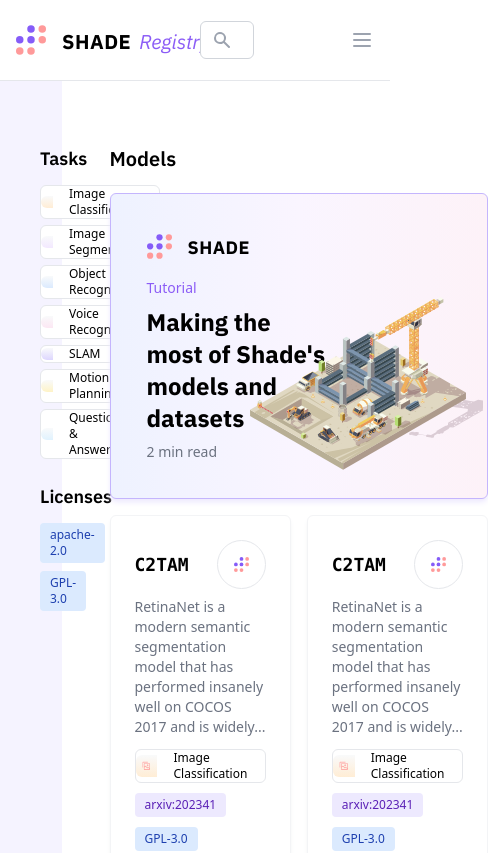
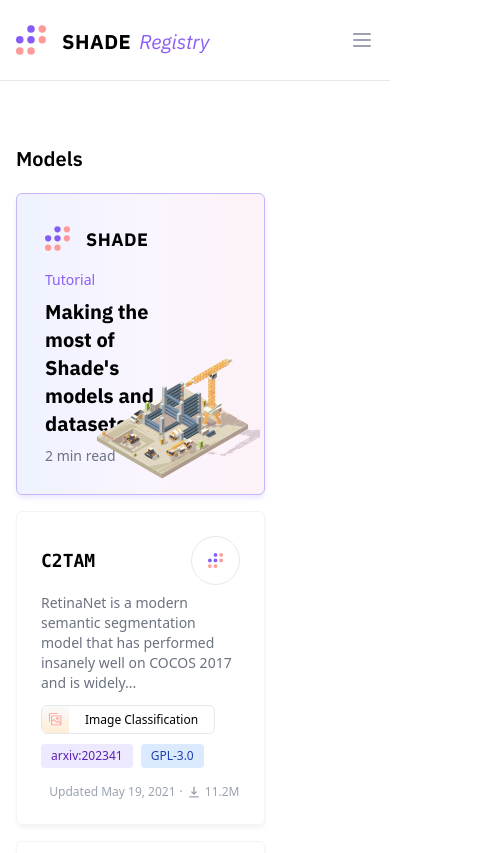
Before and after one commit to bfan1256/shade-registry, a Next.js app: page / in a window 390 px wide. Shown: the top 853 px of the page, 488 px wide, since content can reach past the window. Built offline with nearby package versions, Linux system fonts and the light colour scheme.

Commit message:
update mobile optimization for all pages

```diff
--- a/components/home/ModelCard.tsx
+++ b/components/home/ModelCard.tsx
@@ -1,3 +1,4 @@
+import { DownloadIcon } from '@heroicons/react/solid';
 import Image from 'next/image'
 import Labels from '../model/Labels';
 
@@ -31,7 +32,7 @@
             <div className="text-gray-400 mt-4 space-x-1 text-xs flex justify-end items-center">
                 <p>Updated May 19, 2021</p>
                 <p>·</p>
-                <p>Downloaded 11.2M</p>
+                <p className="flex items-center"><DownloadIcon className='w-3.5 h-3.5 mr-1' /> 11.2M</p>
             </div>
         </div>
     );
--- a/components/home/ModelGrid.tsx
+++ b/components/home/ModelGrid.tsx
@@ -3,8 +3,8 @@
 
 const ModelGrid = () => {
     return (
-        <div className="grid md:grid-cols-4 sm:grid-cols-3 gap-4">
-            <div className='col-span-2'>
+        <div className="grid 2xl:grid-cols-4 sm:grid-cols-2 xl:grid-cols-3 grid-cols-1 gap-4">
+            <div className='col-span-1 sm:col-span-2'>
                 <TutorialCard />
             </div>
             <div className='col-span-1'>
--- a/components/home/TutorialCard.tsx
+++ b/components/home/TutorialCard.tsx
@@ -7,7 +7,7 @@
             flex
             flex-col
             h-full
-            rounded-md relative border p-9
+            rounded-md relative border p-7 sm:p-9
             border-violet-300 bg-gradient-to-r from-indigo-50 via-purple-50 to-pink-50">
             <div className="flex-shrink-0 flex items-center">
                 <button className="items-center flex space-x-4">
@@ -22,13 +22,21 @@
             </div>
             <div className='space-y-2 mt-4 flex flex-col h-full'>
                 <p className='text-sm text-violet-500'>Tutorial</p>
-                <h1 className='text-2xl font-bold flex-1 w-3/5'>Making the most of Shade&apos;s models and datasets</h1>
+                <h1 className='text-xl sm:text-2xl font-bold flex-1 w-3/5'>Making the most of Shade&apos;s models and datasets</h1>
                 <p className='text-sm text-gray-500'>2 min read</p>
             </div>
-            <div className="absolute right-1 -bottom-5">
+            <div className="hidden sm:block absolute right-1 -bottom-5">
                 <Image
                     height={250}
                     width={250}
+                    src="/Construction.svg"
+                    alt="construction"
+                />
+            </div>
+            <div className="block sm:hidden absolute right-1 -bottom-5">
+                <Image
+                    height={175}
+                    width={175}
                     src="/Construction.svg"
                     alt="construction"
                 />
--- a/layouts/navbar/Navbar.tsx
+++ b/layouts/navbar/Navbar.tsx
@@ -11,7 +11,7 @@
       {({ open }) => (
         <>
           <div className="mx-auto px-2 py-2 sm:px-4 lg:px-8">
-            <div className="flex h-16">
+            <div className="flex justify-between sm:justify-auto h-16">
               <div className="flex px-2 lg:px-0">
                 <div className="flex-shrink-0 flex items-center">
                   <button onClick={() => router.push('/')} className="items-center flex space-x-2">
@@ -28,7 +28,7 @@
                   </button>
                 </div>
               </div>
-              <div className="flex-1 flex items-center justify-start px-2 lg:ml-6 lg:justify-start">
+              <div className="flex-1 xl:flex items-center justify-start px-2 lg:ml-6 lg:justify-start hidden">
                 <div className="max-w-lg w-full lg:max-w-md">
                   <label htmlFor="search" className="sr-only">
                     Search a
@@ -47,7 +47,7 @@
                   </div>
                 </div>
               </div>
-              <div className="flex-shrink-0 mr-20 flex items-center">
+              <div className="flex-shrink-0 xl:mr-20 flex items-center">
                 <div className="hidden lg:ml-6 lg:flex lg:space-x-8">
                   {/* Current: "border-indigo-500 text-gray-900", Default: "border-transparent text-gray-500 hover:border-gray-300 hover:text-gray-700" */}
                   <a
@@ -93,7 +93,7 @@
                   )}
                 </Disclosure.Button>
               </div>
-              <div className="hidden lg:ml-4 lg:flex lg:items-center">
+              <div className="hidden xl:ml-4 lg:flex lg:items-center">
                 <a
                   href="#"
                   className="border-transparent text-gray-500 hover:border-gray-300 hover:text-gray-700 inline-flex items-center px-1 pt-1 border-b-2 text-sm font-medium"
--- a/pages/index.tsx
+++ b/pages/index.tsx
@@ -15,12 +15,12 @@
       </Head>
 
       <main>
-        <div className='grid grid-cols-8 gap-12'>
-          <div className='col-span-2 space-y-6 pl-10 h-full min-h-screen bg-violet-50 py-16' id="sidebar">
+        <div className='grid grid-cols-1 grid-cols-8 gap-12'>
+          <div className='hidden sm:block col-span-2 space-y-6 pl-10 pr-10 2xl:pr-4 h-full min-h-screen bg-violet-50 py-16' id="sidebar">
             <FilterTasks />
             <FilterLicenses />
           </div>
-          <div className='col-span-6 py-16 pr-12'>
+          <div className='col-span-6 py-16 px-4 sm:px-0 sm:pr-12'>
             <div className="flex justify-between">
               <h1 className="font-semibold text-xl mb-5">Models</h1>
             </div>
--- a/pages/models/[id].tsx
+++ b/pages/models/[id].tsx
@@ -51,7 +51,7 @@
     return (
         <div>
             <div className="bg-violet-50 py-20">
-                <div className="container mx-auto flex items-center justify-between">
+                <div className="md:px-24 mx-auto px-6 flex sm:flex-row flex-col sm:items-center justify-between">
                     <div>
                         <div>
                             <h1 className="font-mono text-3xl font-semibold">C2TAM</h1>
@@ -61,10 +61,10 @@
                             sensors={sensors} licenses={licenses} limit={100} />
                         </div>
                     </div>
-                    <div className="space-x-3">
+                    <div className="flex items-center mt-5 lg:mt-0 flex-col space-y-2 w-full sm:w-auto lg:space-y-0 lg:flex-row lg:space-x-3">
                         <button
                             type="button"
-                            className="inline-flex items-center px-4 py-2 border border-transparent shadow-sm
+                            className="inline-flex w-full sm:w-auto items-center px-4 py-2 border border-transparent shadow-sm
                             text-base rounded-md text-white bg-violet-600 hover:bg-violet-700
                             focus:outline-none focus:ring-2 focus:ring-offset-2 focus:ring-violet-500"
                         >
@@ -73,7 +73,7 @@
                         </button>
                         <button
                             type="button"
-                            className="inline-flex items-center px-4 py-2 border border-transparent shadow-sm
+                            className="inline-flex w-full sm:w-auto items-center px-4 py-2 border border-transparent shadow-sm
                             text-base rounded-md text-white bg-gray-700 hover:bg-gray-800
                             focus:outline-none focus:ring-2 focus:ring-offset-2 focus:ring-gray-500"
                         >
@@ -94,25 +94,25 @@
                     </div>
                 </div>
             </div>
-            <div className="grid grid-cols-6 divide-x ">
-                <div className="col-span-4 py-16 max-w-4xl mx-auto">
+            <div className="grid px-6 md:px-24 xl:px-0 grid-cols-1 lg:grid-cols-6 lg:divide-x">
+                <div className="lg:col-span-4 py-16 xl:px-24 lg:pr-12">
                     <Markdown>
                         {text}
                     </Markdown>
                 </div>
-                <div className="col-span-2 divide-y">
-                    <div className="pl-10 pr-16 py-10 flex items-center space-x-4">
+                <div className="lg:col-span-2 divide-y order-first lg:order-last">
+                    <div className="lg:pl-10 xl:pr-16 py-10 flex xl:flex-row lg:flex-col xl:items-center space-x-4">
                         <div>
                             <h1 className="">Docker Pulls from Last Month</h1>
                             <h1 className="font-bold text-lg mt-1">125,000</h1>
                         </div>
-                        <div className="pt-4 flex-1">
+                        <div className="pt-4 flex-1 w-full">
                             <Sparklines data={generateRandomData()}>
                                 <SparklinesLine style={{strokeWidth: 1.5, stroke: '#7a3cd9', fill: 'none'}} />
                             </Sparklines>
                         </div>
                     </div>
-                    <div className="pl-10 pr-16 py-10">
+                    <div className="lg:pl-10 xl:pr-16 py-10">
                         <h1 className="font-bold text-lg mb-4">Getting Started with Docker Container in ROS2</h1>
                         <Markdown language="bash">
                             {result}
@@ -120,7 +120,7 @@
                         <p className="mt-4 text-sm text-gray-600">For easier set up and installation, use our <a className="text-violet-500">Shade Client</a></p>
                         <p className="text-sm text-gray-600 mt-1">More information on using Docker on <a className="text-blue-500">GitHub</a></p>
                     </div>
-                    <div className="pl-10 pr-16 py-10">
+                    <div className="pl-6 lg:pl-10 lg:pr-16 py-10">
                         <h1 className="text-lg font-bold">Associated Papers</h1>
                         <div className="flex flex-wrap gap-1.5 mt-3">
                         <PaperTag text="arxiv:0234:231423" />
@@ -130,7 +130,7 @@
                         </div>
 
                     </div>
-                    <div className="pl-10 pr-16 py-10">
+                    <div className="lg:pl-10 xl:pr-16 py-10">
                         <h1 className="text-lg font-bold">Contributed By</h1>
                         <div className="mt-4 flex items-center justify-between">
                             <div className="flex items-center space-x-3">
```
